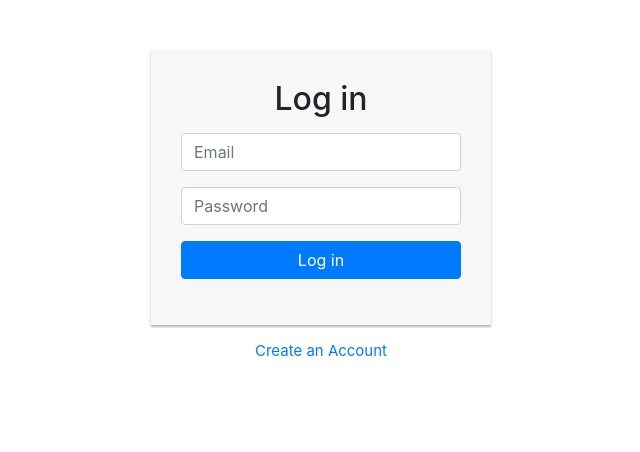
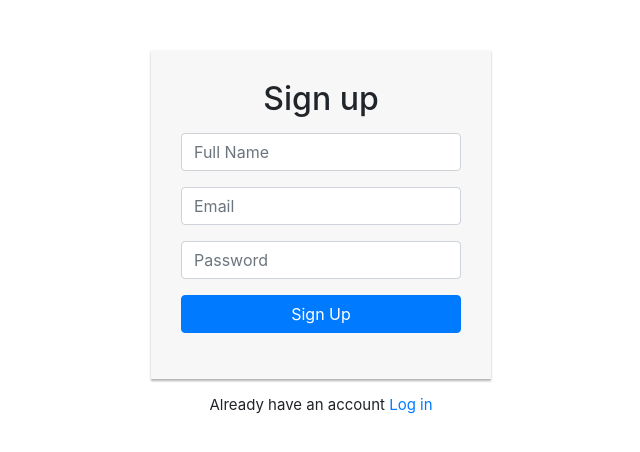
Before and after one commit to kudieyram/blog_app, a React (Create React App) app: page / in a window 1280 px wide. Shown: the top 452 px of the page, without its empty margins (319-959 px from the left). Built offline with nearby package versions, Linux system fonts and the light colour scheme.

Commit message:
stlying of the Login and Signup pages

```diff
--- a/src/App.js
+++ b/src/App.js
@@ -1,11 +1,12 @@
 import logo from './logo.svg';
 import './App.css';
 import LogInComponent from './components/LogIn';
+import SignUpComponent from './components/SignUp';
 
 function App() {
   return (
     <div className="App">
-        <LogInComponent/>
+        <SignUpComponent/>
     </div>
   );
 }
--- a/src/components/SignUp.js
+++ b/src/components/SignUp.js
@@ -7,19 +7,23 @@
     <div>
         <div className="login-form">
     <form>
-        <h2 className="text-center">Log in</h2>
+        <h2 className="text-center">Sign up</h2>
+        <div className="form-group">
+            <input type="text" className="form-control" placeholder="Full Name" required="required"/>
+        </div>
         <div className="form-group">
             <input type="email" className="form-control" placeholder="Email" required="required"/>
         </div>
         <div className="form-group">
             <input type="password" className="form-control" placeholder="Password" required="required"/>
         </div>
+
         <div className="form-group">
-            <button type="submit" className="btn btn-primary btn-block">Log in</button>
+            <button type="submit" className="btn btn-primary btn-block">Sign Up</button>
         </div>
 
     </form>
-    <p className="text-center"><a href="#">Create an Account</a></p>
+    <p className="text-center">Already have an account<a href="#"> Log in</a></p>
 </div>
     </div>
   );
```
